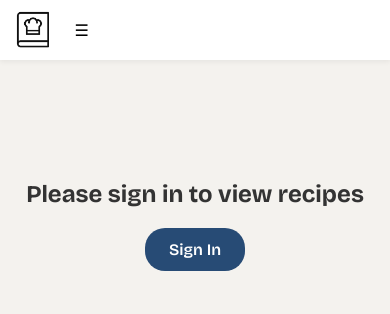
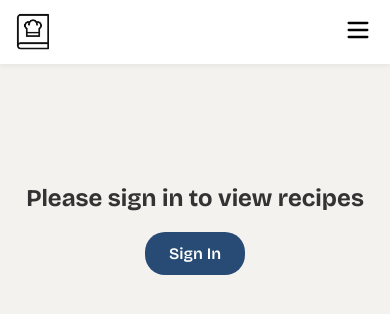
Before and after one commit to awkorn/dishlist-web, a React (Create React App) app in the folder frontend/: page /recipe/1 in a window 390 px wide. Shown: the top 314 px of the page. Built offline with nearby package versions, Linux system fonts and the light colour scheme; no server answers.

Commit message:
top nav mobile

```diff
--- a/frontend/src/components/layout/TopNav/TopNav.js
+++ b/frontend/src/components/layout/TopNav/TopNav.js
@@ -1,9 +1,10 @@
-import React, { useState } from "react";
+import { useState } from "react";
 import Logo from "./components/Logo";
 import SearchBar from "./components/SearchBar";
 import NavButtons from "./components/NavButtons";
 import AuthButtons from "./components/AuthButtons";
 import styles from "./TopNav.module.css";
+import { Menu } from "lucide-react";
 
 const TopNav = ({ pageType, items, onSearch }) => {
   const [menuOpen, setMenuOpen] = useState(false);
@@ -11,19 +12,34 @@ const TopNav = ({ pageType, items, onSearch }) => {
   const toggleMenu = () => setMenuOpen((prev) => !prev);
   const closeMenu = () => setMenuOpen(false);
 
+  // Check if we should display a search bar for this page type
+  const showSearch =
+    pageType === "dishlists" ||
+    pageType === "recipes" ||
+    pageType === "profile";
+
   return (
     <div className={styles.topNav}>
       <Logo />
-      <SearchBar pageType={pageType} items={items} onSearch={onSearch} />
 
-      {/*hamburger menu icon (visible on small screens via CSS) */}
+      {/* If search is shown, render the SearchBar component */}
+      {showSearch ? (
+        <SearchBar pageType={pageType} items={items} onSearch={onSearch} />
+      ) : (
+        /* If no search, add a spacer div to push the menu to the right */
+        <div className={styles.spacer}></div>
+      )}
+
+      {/* Hamburger menu icon (visible on small screens via CSS) */}
       <div className={styles.mobileMenu} onClick={toggleMenu}>
-        ☰
+        <Menu size={28}/>
       </div>
 
       {menuOpen && <div className={styles.overlay} onClick={closeMenu}></div>}
 
-      <div className={`${styles.navContainer} ${menuOpen ? styles.navOpen : ""}`}>
+      <div
+        className={`${styles.navContainer} ${menuOpen ? styles.navOpen : ""}`}
+      >
         <NavButtons />
         <AuthButtons />
       </div>
--- a/frontend/src/components/layout/TopNav/TopNav.module.css
+++ b/frontend/src/components/layout/TopNav/TopNav.module.css
@@ -1,7 +1,7 @@
 /* ===== TOP NAVIGATION BAR ===== */
 .topNav {
   display: flex;
-  justify-content: flex-start;
+  justify-content: space-between; /* Change to space-between to push items apart */
   align-items: center;
   flex-wrap: wrap;
   padding: 16px 24px;
@@ -26,6 +26,11 @@
 
 .navbarLogo:hover {
   transform: scale(1.05);
+}
+
+/* Spacer element that will push menu to the right when search is not present */
+.spacer {
+  flex-grow: 1;
 }
 
 .searchContainer {
@@ -228,6 +233,7 @@
   background: none;
   border: none;
   flex-shrink: 0;
+  margin-left: auto;
 }
 
 .mobileMenu:hover {
@@ -309,18 +315,16 @@
 @media (max-width: 768px) {
   .topNav {
     padding: 12px 16px;
-    justify-content: flex-start;
+    justify-content: space-between; /* Maintain space-between for mobile */
     flex-wrap: nowrap;
   }
 
   .navbarLogo {
     height: 48px;
-    order: 1;
     margin-right: 10px;
   }
 
   .searchContainer {
-    order: 2;
     margin: 0 10px 0 0;
     max-width: none;
     width: auto;
@@ -332,8 +336,7 @@
 
   .mobileMenu {
     display: block;
-    order: 3;
-    margin-left: 10px;
+    margin-left: auto; /* Ensure it stays to the right */
   }
 
   .navContainer {
@@ -382,12 +385,10 @@
 
   .navbarLogo {
     height: 40px;
-    order: 1;
     margin-right: 8px;
   }
 
   .searchContainer {
-    order: 2;
     margin: 0 8px 0 0;
     flex-grow: 1;
     flex-shrink: 1;
@@ -406,9 +407,7 @@
   }
 
   .mobileMenu {
-    order: 3;
     padding: 6px;
-    margin-left: 8px;
   }
 
   .hamburgerIcon {
```
Also changed, not shown: frontend/src/assets/images/knife-and-fork.svg (deleted), frontend/src/assets/images/utensils.svg (deleted).
